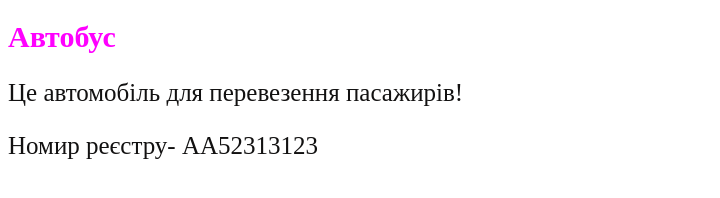
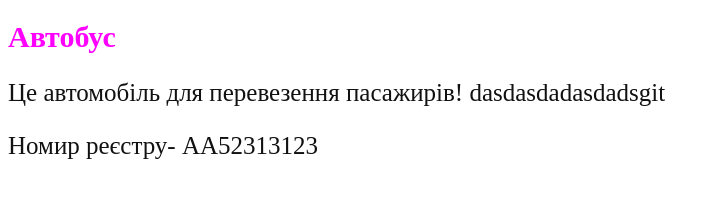
Before and after one commit to Ownexdby/CSS-lessons, a plain HTML site: page index.html in a window 1280 px wide. Shown: the whole page, without its empty margins (0-720 px from the left). Drawn offline with Linux system fonts and the light colour scheme.

Commit message:
второй вариант

```diff
--- a/index.html
+++ b/index.html
@@ -25,7 +25,7 @@
 </head>
 <body>
     <h1 style="color: rgb(4, 0, 255); font-size: 30px;">Автобус</h1>
-    <p>Це автомобіль для перевезення пасажирів!</p>
+    <p>Це автомобіль для перевезення пасажирів! dasdasdadasdadsgit </p>
     <p>Номир реєстру- АА52313123</p>
 </body>
 </html>
```
